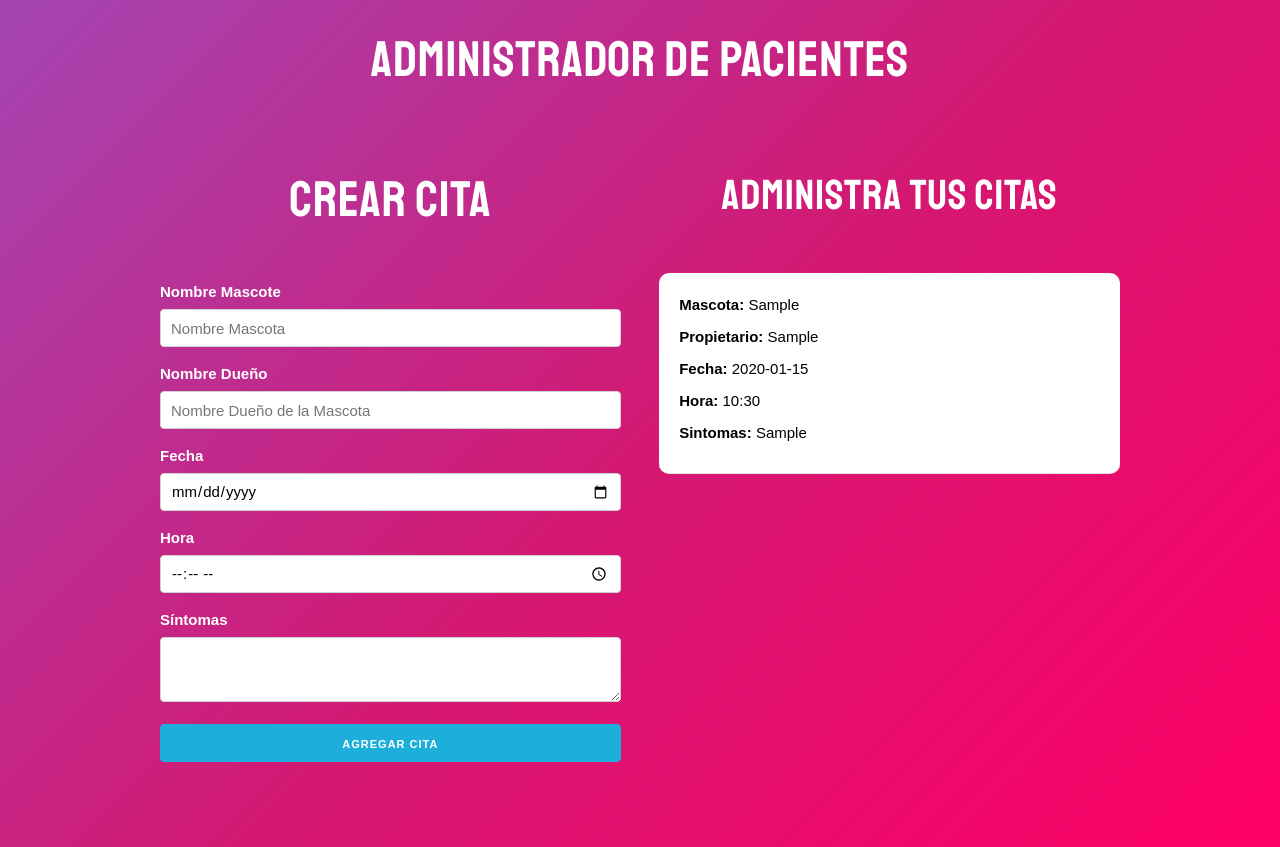
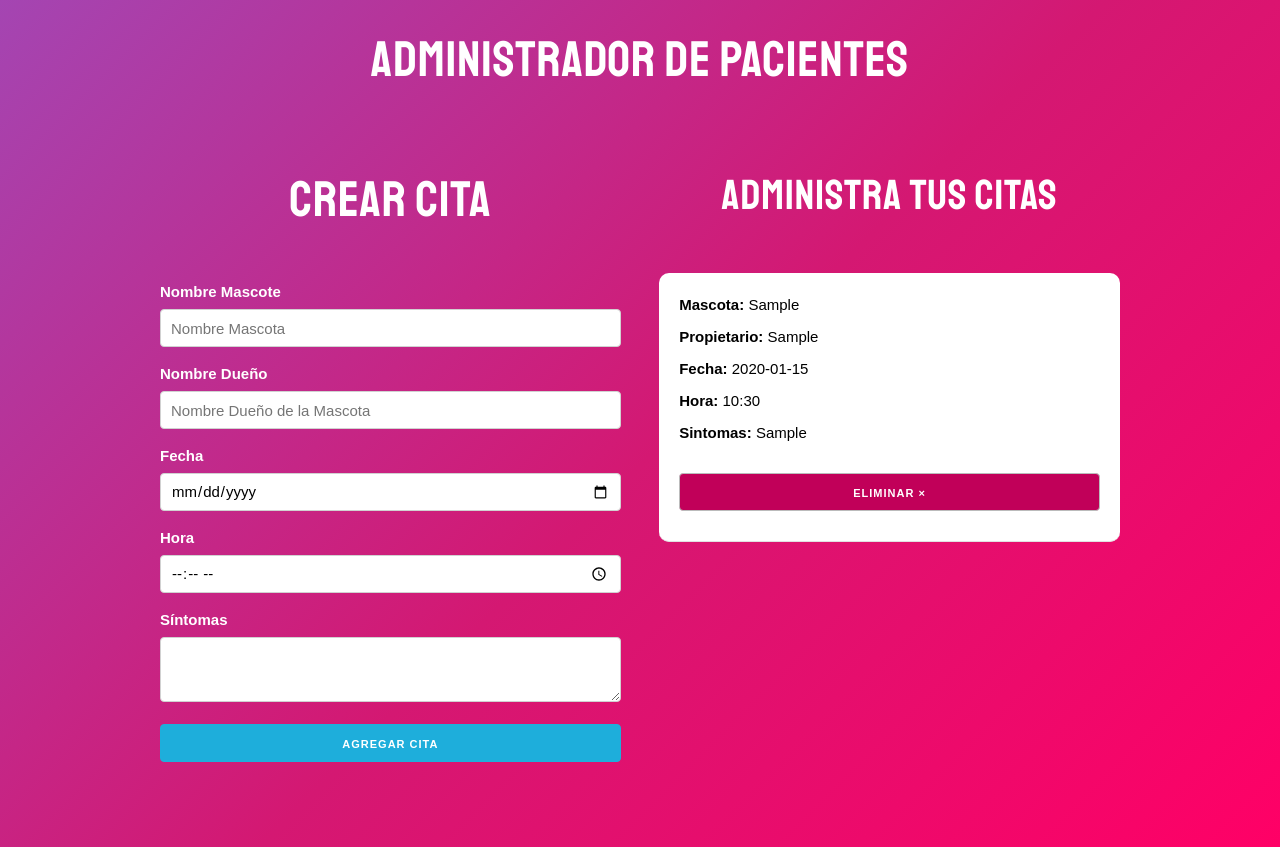
Before and after one commit to micspinis/Organizador-Citas-Veterinaria, a React (Create React App) app: page / in a window 1280 px wide. Both pictures are taken after typing "Sample", "Sample", "2020-01-15", "10:30", "Sample" into the empty fields and a click on the button "AGREGAR CITA". Built offline with nearby package versions, Linux system fonts and the light colour scheme.

Commit message:
Creando funcion para eliminar citas del state

```diff
--- a/src/App.js
+++ b/src/App.js
@@ -15,6 +15,13 @@
       cita
     ]);
   }
+
+  // Funcion que elimina una cita por su id
+  const eliminarCita = id => {
+    const nuevasCitas = citas.filter(cita => cita.id !== id);
+    guardarCitas(nuevasCitas)
+  }
+
 
 
 
@@ -35,6 +42,7 @@
               <Cita
                 key={cita.id}
                 cita={cita}
+                eliminarCita={eliminarCita}
               />
             ))}
           </div>
--- a/src/components/Cita.js
+++ b/src/components/Cita.js
@@ -1,12 +1,17 @@
 import React from 'react';
 
-const Cita = ({ cita }) => (
+const Cita = ({ cita, eliminarCita }) => (
     <div className="cita">
         <p>Mascota: <span>{cita.mascota}</span></p>
         <p>Propietario: <span>{cita.propietario}</span></p>
         <p>Fecha: <span>{cita.fecha}</span></p>
         <p>Hora: <span>{cita.hora}</span></p>
         <p>Sintomas: <span>{cita.sintomas}</span></p>
+
+        <button
+            className="button eliminar u-full-width"
+            onClick={ () => eliminarCita(cita.id) }
+        >Eliminar &times;</button>
     </div>
 );
 
```
